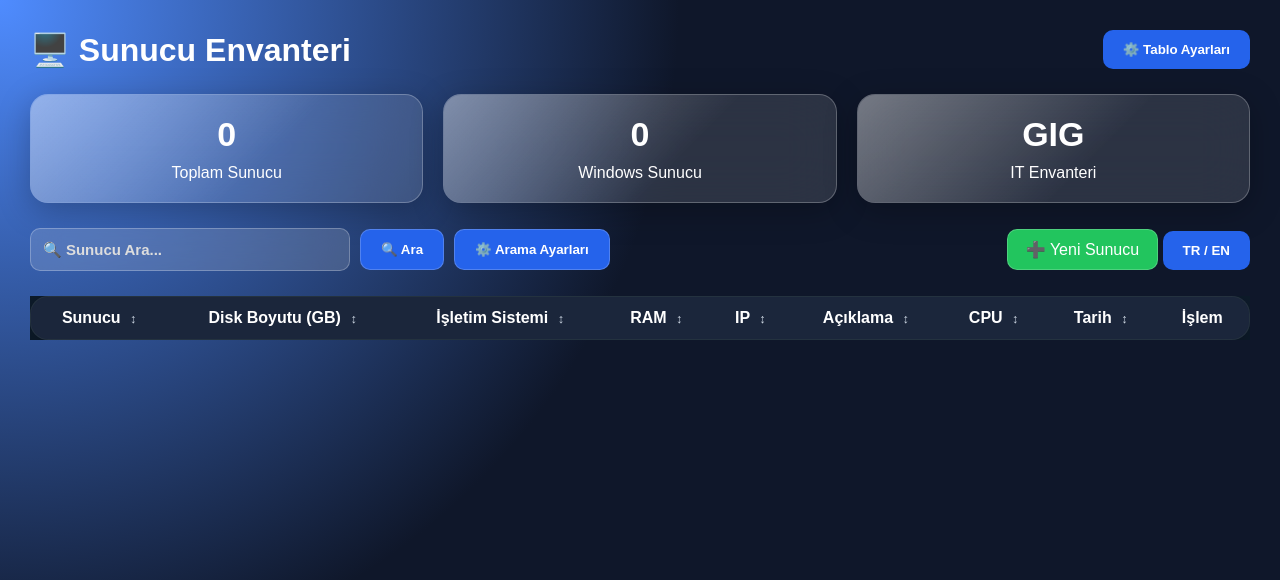
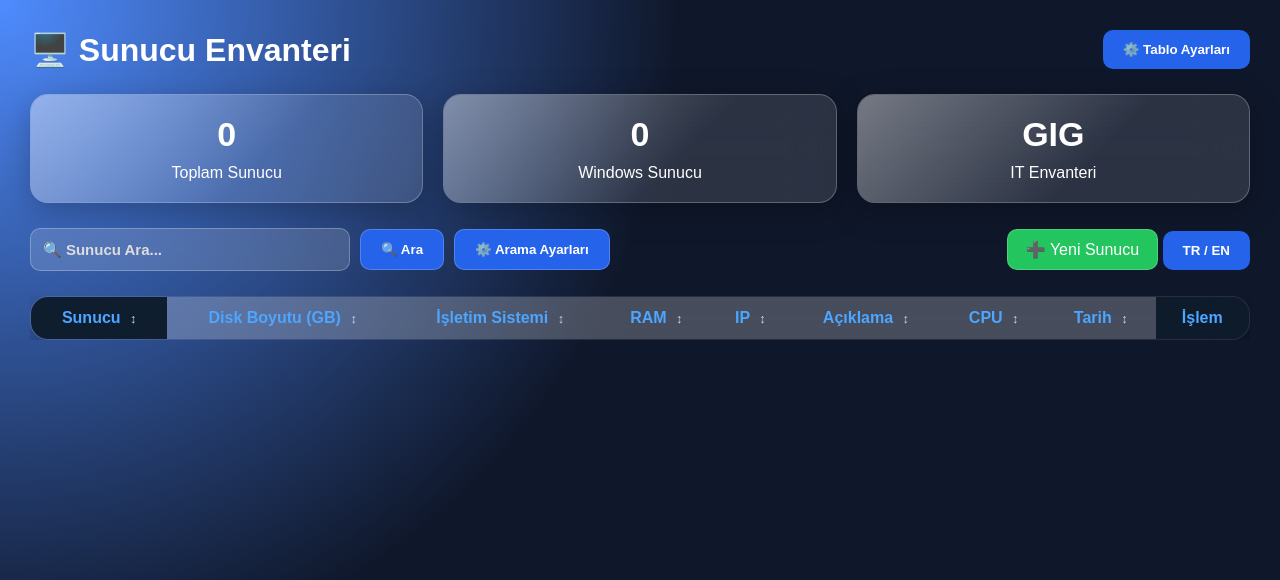
Before and after one commit to ahmedpalut/ServerInventory, a Flask app: page / in a window 1280 px wide. Shown: the top 580 px of the page. Run offline with Flask 3, Linux system fonts and the light colour scheme; data that the repository does not hold is empty.

Commit message:
allahım

```diff
--- a/static/css/style.css
+++ b/static/css/style.css
@@ -197,42 +197,41 @@ button {
     transition:.3s;
 }
 
-/* Tablo sarmalayıcısının yatay kaydırma yapabilmesi için */
+/* Tablo sarmalayıcısı */
 .table-wrapper {
     overflow-x: auto;
     position: relative;
     max-width: 100%;
-    background-color: #0d1b2a; /* Koyu lacivert arka plan */
 }
 
-/* Tablo genel ayarları */
+/* Tablo genel yapı */
 #serverTable {
-    width: max-content; /* Sütunların küçülmesini engeller, orijinal boyutlarında kalır */
+    width: max-content;
     min-width: 100%;
     border-collapse: collapse;
-    color: #ffffff;
 }
 
-/* Başlık ve hücrelerin ortak görünümü */
+/* Hücre ve Başlık Ortak Boyut Koruma */
 #serverTable th,
 #serverTable td {
     padding: 12px 16px;
-    white-space: nowrap; /* Yazıların alt satıra kayıp sıkışmasını önler */
+    white-space: nowrap; /* Sütunların küçülmesini ve yazının sıkışmasını önler */
 }
 
-/* Tablo Başlıkları (Lacivert Tema) */
+/* Tablo Başlıkları - Hafif Şeffaf/Beyazımsı Arka Plan ve Mavi Yazı */
 #serverTable th {
-    background-color: #1b263b; /* Koyu lacivert başlık arka planı */
-    color: #ffffff !important;
+    background-color: rgba(255, 255, 255, 0.15) !important; /* Hafif beyazlaşan şeffaf efekt */
+    color: #4da6ff !important; /* Mavi sütun isimleri */
     position: sticky;
     top: 0;
     z-index: 2;
+    cursor: pointer;
 }
 
-/* Hücre yazı rengi */
+/* Hücreler */
 #serverTable td {
-    color: #e0e1dd !important;
-    background-color: #0d1b2a; /* Genel satır arka planı (lacivert) */
+    color: #ffffff;
+    background-color: #0d1b2a; /* Lacivert tema uyumu */
 }
 
 /* --- İLK SÜTUN SABİTLEME (Sunucu Adı) --- */
@@ -241,12 +240,12 @@ button {
     position: sticky;
     left: 0;
     z-index: 3;
-    background-color: #1b263b !important; /* Kayarken arkası görünmesin diye lacivert arka plan */
+    background-color: rgba(13, 27, 42, 0.95) !important; /* Arkası görünmesin diye yarı şeffaf lacivert */
 }
 
-/* Eğer ilk sütun başlığı ise başlık rengiyle uyumlu olsun */
 #serverTable th:first-child {
     z-index: 4;
+    color: #4da6ff !important;
 }
 
 /* --- SON SÜTUN SABİTLEME (İşlemler) --- */
@@ -255,12 +254,12 @@ button {
     position: sticky;
     right: 0;
     z-index: 3;
-    background-color: #1b263b !important; /* Kayarken arkası görünmesin diye lacivert arka plan */
+    background-color: rgba(13, 27, 42, 0.95) !important; /* Arkası görünmesin diye yarı şeffaf lacivert */
 }
 
-/* Eğer son sütun başlığı ise başlık rengiyle uyumlu olsun */
 #serverTable th:last-child {
     z-index: 4;
+    color: #4da6ff !important;
 }
 
 table {
--- a/static/js/index.js
+++ b/static/js/index.js
@@ -406,11 +406,23 @@ document.querySelectorAll(".columnToggle").forEach(function (checkbox) {
 
 document.addEventListener("DOMContentLoaded", function () {
     const headers = document.querySelectorAll("#serverTable th");
-    headers.forEach((th, index) => {
+
+    headers.forEach((th) => {
+        // İşlem sütunu hariç başlıklara tıklama verelim
         if (th.id !== "th_last") {
             th.style.cursor = "pointer";
             th.addEventListener("click", function () {
-                sortTable(index);
+                // th id'sinden index numarasını güvenle çekelim (Örn: "th3" -> 3, "th_8" -> 8)
+                let colIndex;
+                if (th.id.startsWith("th_")) {
+                    colIndex = parseInt(th.id.replace("th_", ""));
+                } else {
+                    colIndex = parseInt(th.id.replace("th", ""));
+                }
+
+                if (!isNaN(colIndex) && typeof sortTable === "function") {
+                    sortTable(colIndex);
+                }
             });
         }
     });
--- a/templates/index.html
+++ b/templates/index.html
@@ -78,20 +78,22 @@
         <table id="serverTable">
             <thead>
                 <tr>
-                    <th id="th1" onclick="sortTable(0)">Sunucu <span class="sort-icon">↕</span></th>
-                    <th id="th2" onclick="sortTable(1)">Disk Boyutu (GB) <span class="sort-icon">↕</span></th>
-                    <th id="th3" onclick="sortTable(2)">İşletim Sistemi <span class="sort-icon">↕</span></th>
-                    <th id="th4" onclick="sortTable(3)">RAM <span class="sort-icon">↕</span></th>
-                    <th id="th5" onclick="sortTable(4)">IP <span class="sort-icon">↕</span></th>
-                    <th id="th6" onclick="sortTable(5)">Açıklama <span class="sort-icon">↕</span></th>
-                    <th id="th7" onclick="sortTable(6)">CPU <span class="sort-icon">↕</span></th>
-                    <th id="th8" onclick="sortTable(7)">Tarih <span class="sort-icon">↕</span></th>
+                    <th id="th0" onclick="sortTable(0)">Sunucu <span class="sort-icon">↕</span></th>
+    				<th id="th1" onclick="sortTable(1)">Disk Boyutu (GB) <span class="sort-icon">↕</span></th>
+    				<th id="th2" onclick="sortTable(2)">İşletim Sistemi <span class="sort-icon">↕</span></th>
+    				<th id="th3" onclick="sortTable(3)">RAM <span class="sort-icon">↕</span></th>
+    				<th id="th4" onclick="sortTable(4)">IP <span class="sort-icon">↕</span></th>
+    				<th id="th5" onclick="sortTable(5)">Açıklama <span class="sort-icon">↕</span></th>
+    				<th id="th6" onclick="sortTable(6)">CPU <span class="sort-icon">↕</span></th>
+    				<th id="th7" onclick="sortTable(7)">Tarih <span class="sort-icon">↕</span></th>
 
+    				<!-- Dinamik Eklenen Sütun Başlıkları -->
+    				<!-- Dinamik Eklenen Sütun Başlıkları -->
 					{% for col in custom_columns %}
     					<th id="th_{{ loop.index0 + 8 }}">{{ col.column_name }} <span class="sort-icon">↕</span></th>
 					{% endfor %}
 
-                    <th id="th_last">İşlem</th>
+    				<th id="th_last">İşlem</th>
                 </tr>
             </thead>
             <tbody>
```
